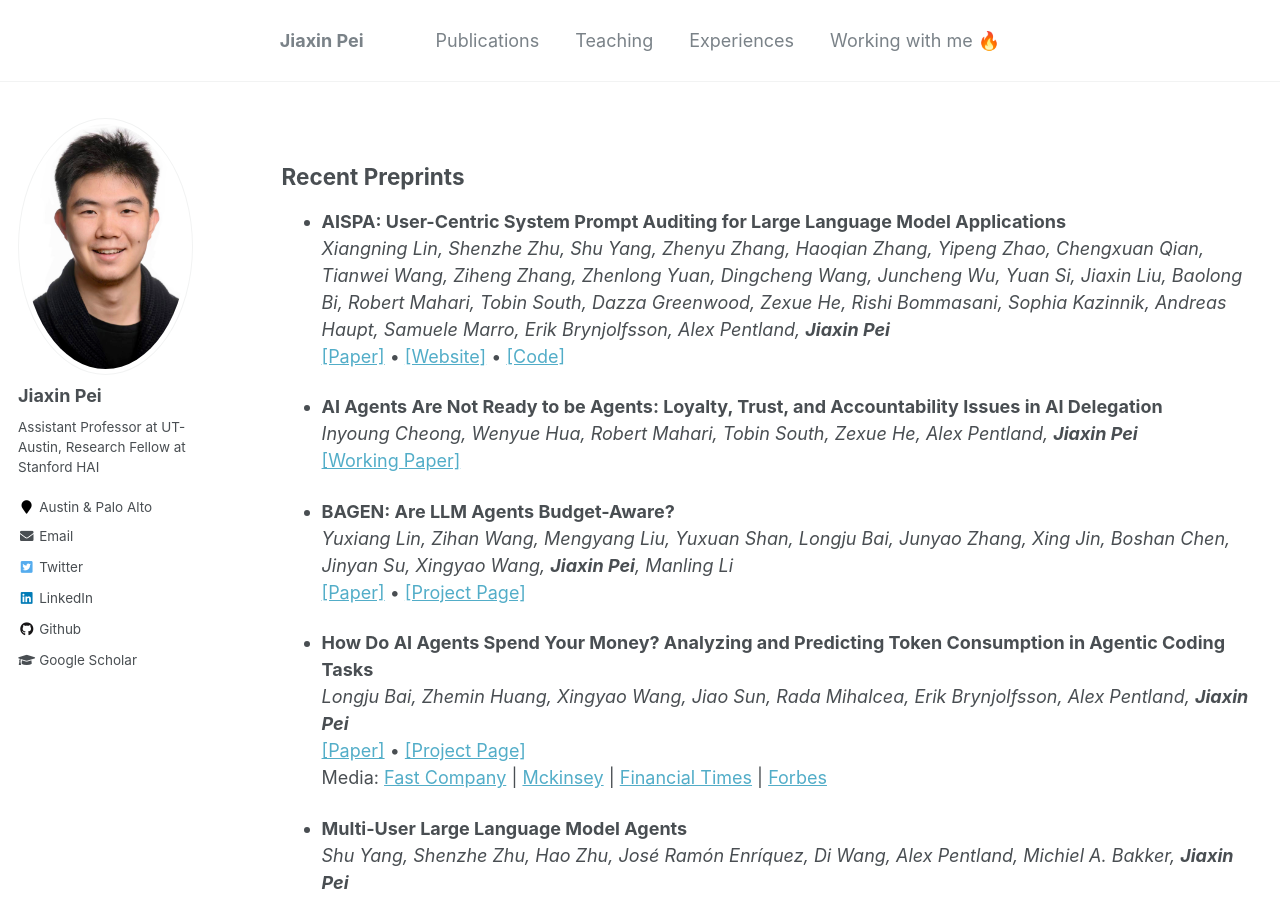
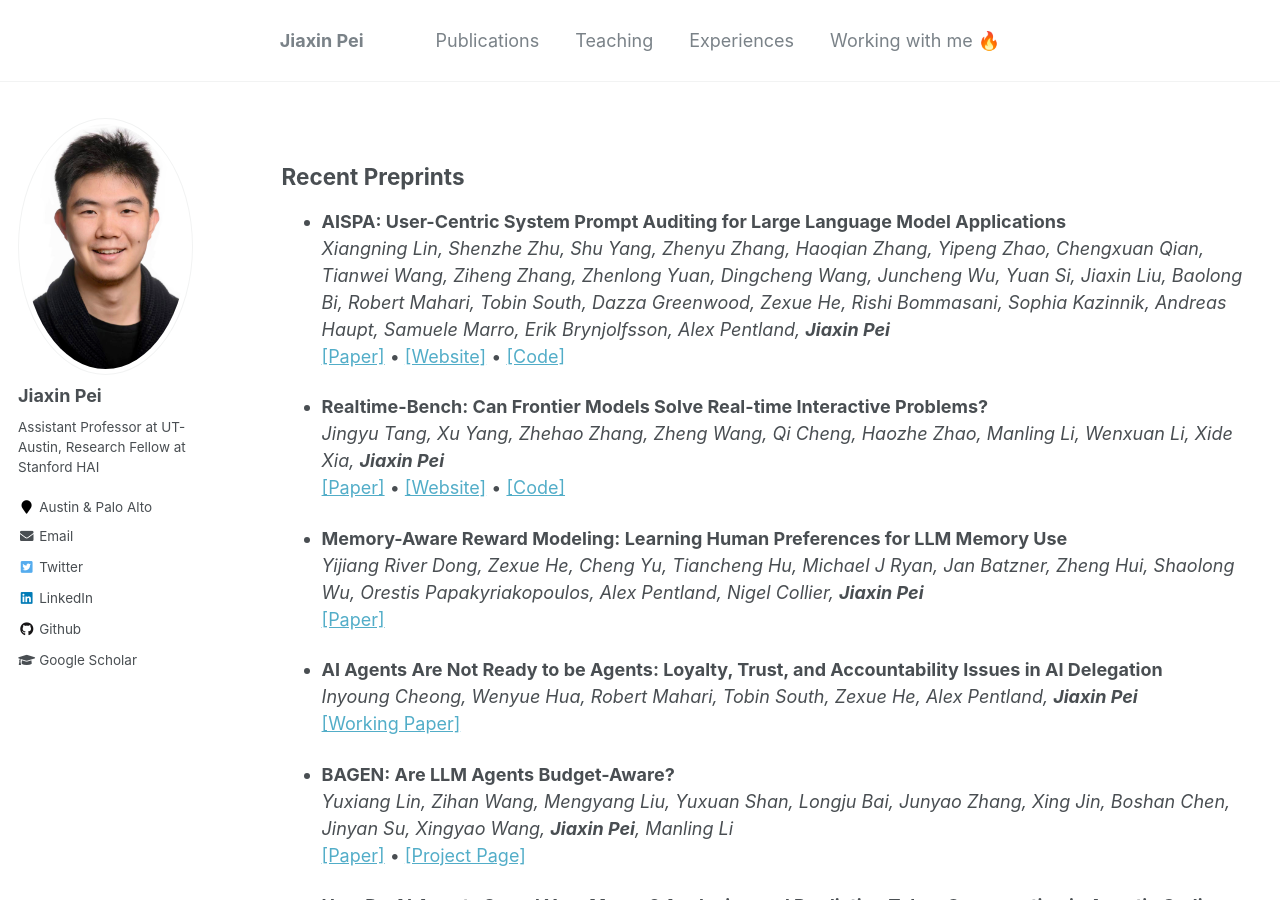
Before and after one commit to Jiaxin-Pei/Jiaxin-Pei.github.io, a Jekyll site: the page built from _pages/publications.md, in a window 1280 px wide and 900 px high. Built offline with Jekyll 4.4.1, drawn with Linux system fonts in a browser that asks for light colours.

Commit message:
Add homepage news and recent papers, including Realtime-Bench and the deliberation preprint.
Co-authored-by: Cursor <cursoragent@cursor.com>

```diff
--- a/_pages/publications.md
+++ b/_pages/publications.md
@@ -31,6 +31,14 @@ redirect_from:
 * **AISPA: User-Centric System Prompt Auditing for Large Language Model Applications**
   *Xiangning Lin, Shenzhe Zhu, Shu Yang, Zhenyu Zhang, Haoqian Zhang, Yipeng Zhao, Chengxuan Qian, Tianwei Wang, Ziheng Zhang, Zhenlong Yuan, Dingcheng Wang, Juncheng Wu, Yuan Si, Jiaxin Liu, Baolong Bi, Robert Mahari, Tobin South, Dazza Greenwood, Zexue He, Rishi Bommasani, Sophia Kazinnik, Andreas Haupt, Samuele Marro, Erik Brynjolfsson, Alex Pentland, **Jiaxin Pei***
   [[Paper]](https://arxiv.org/abs/2607.28617) • [[Website]](https://systempromptindex.ai/aispa) • [[Code]](https://github.com/SystemPromptIndex/SystemPromptIndex)
+
+* **Realtime-Bench: Can Frontier Models Solve Real-time Interactive Problems?**
+  *Jingyu Tang, Xu Yang, Zhehao Zhang, Zheng Wang, Qi Cheng, Haozhe Zhao, Manling Li, Wenxuan Li, Xide Xia, **Jiaxin Pei***
+  [[Paper]](https://arxiv.org/abs/2610.22155) • [[Website]](https://realtimeagents.org/) • [[Code]](https://github.com/RealtimeAgents/Realtime-Bench)
+
+* **Memory-Aware Reward Modeling: Learning Human Preferences for LLM Memory Use**
+  *Yijiang River Dong, Zexue He, Cheng Yu, Tiancheng Hu, Michael J Ryan, Jan Batzner, Zheng Hui, Shaolong Wu, Orestis Papakyriakopoulos, Alex Pentland, Nigel Collier, **Jiaxin Pei***
+  [[Paper]](https://arxiv.org/abs/2610.31272)
 
 * **AI Agents Are Not Ready to be Agents: Loyalty, Trust, and Accountability Issues in AI Delegation**
   *Inyoung Cheong, Wenyue Hua, Robert Mahari, Tobin South, Zexue He, Alex Pentland, **Jiaxin Pei***
@@ -116,7 +124,7 @@ redirect_from:
 * **Position: AI Should Facilitate Democratic Deliberation at Scale**
   *José Ramón Enríquez, **Jiaxin Pei**, Alex Pentland*
   ICML 2026 (Position Paper, spotlight)
-  forthcoming
+  [[Paper]](https://arxiv.org/abs/2609.20059)
 
 * **Position: Stop Automating Peer Review Without Rigorous Evaluation**
   *Joachim Baumann, **Jiaxin Pei**, Sanmi Koyejo, Dirk Hovy*
```
Also changed, not shown: _pages/about.md (+8 -1 lines).
